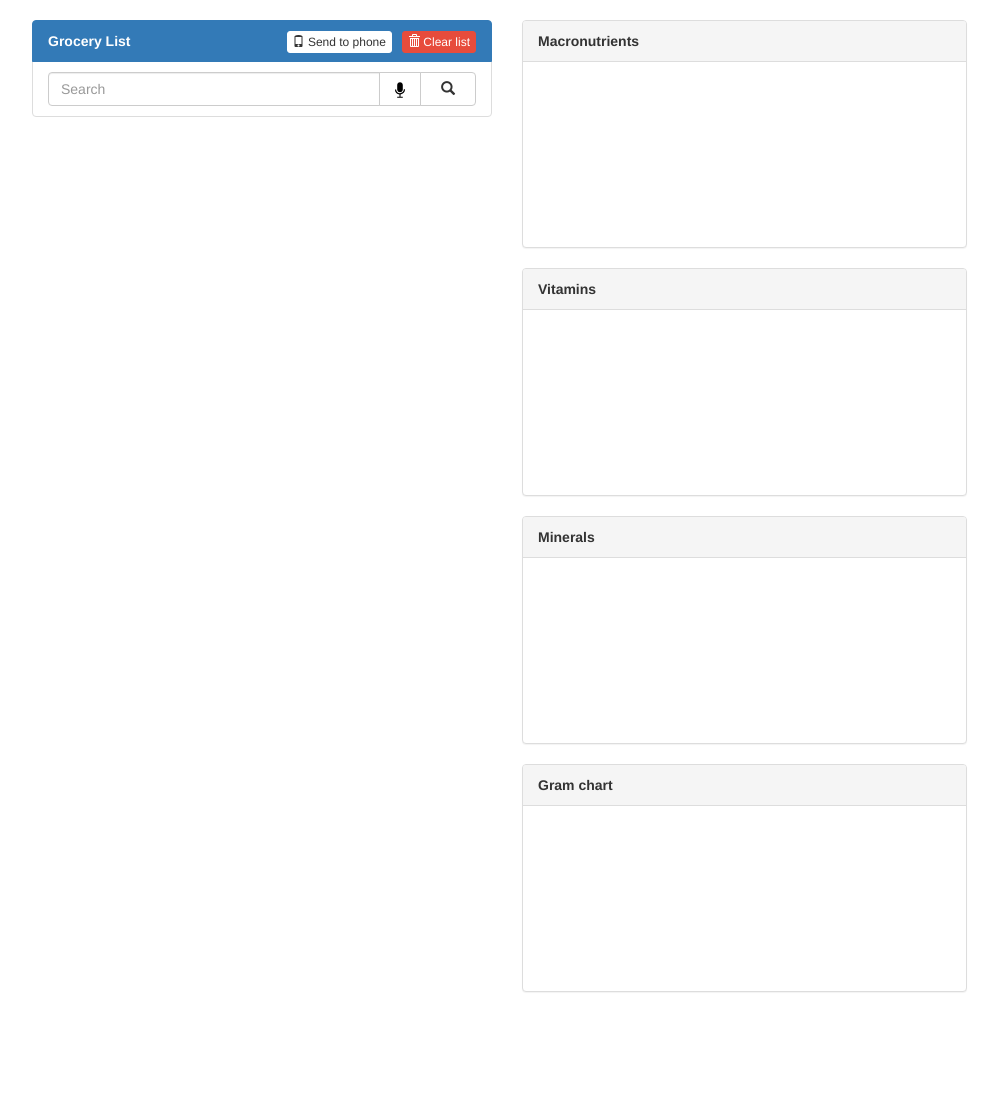
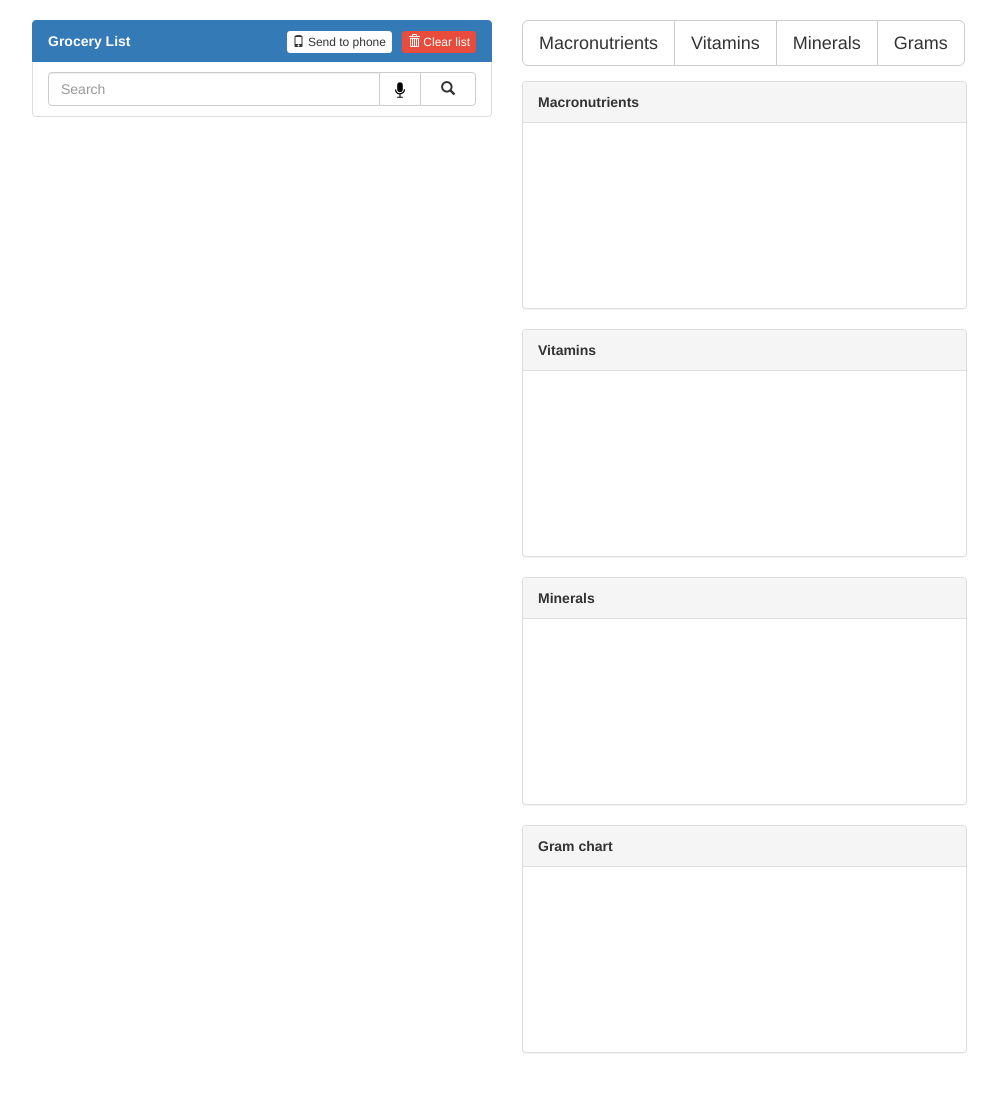
Before and after one commit to SmrtShopper/smart-shopper, a PHP site: page / in a window 1280 px wide. Shown: the part 52-1145 px from the top of the page, without its empty margins (133-1131 px from the left). Before the commit the page ends 1044 px from the top, so only its background shows below. Run offline with PHP 8.4, Linux system fonts and the light colour scheme; a map, chart or similar area stays blank; some libraries are stand-ins or nearby versions.

Commit message:
added buttons to hide and show charts

```diff
--- a/assets/css/desktop.css
+++ b/assets/css/desktop.css
@@ -18,6 +18,10 @@ html {
 
 .hover:hover {
   color: #7E7E7E;
+}
+
+#chart-buttons {
+  margin-bottom: 15px;
 }
 
 .panel-heading {
--- a/index.html
+++ b/index.html
@@ -44,7 +44,7 @@
 
 
 
-<div class="container" ng-controller="GroceryController">
+<div class="container" ng-controller="GroceryController" >
 
 
 
@@ -98,38 +98,46 @@
 
 
   <div id="charts" class="col-xs-12 col-md-6 col-offset-3">
-    <div class="panel panel-default">
+    <div id="chart-buttons" class="btn-group btn-group-lg">
+      <button type="button" class="btn btn-default" ng-click="show1()">Macronutrients</button>
+      <button type="button" class="btn btn-default" ng-click="show2()">Vitamins</button>
+      <button type="button" class="btn btn-default" ng-click="show3()">Minerals</button>
+      <button type="button" class="btn btn-default" ng-click="show4()">Grams</button>
+    </div>
+
+    <div id="radar1" class="panel panel-default">
       <div class="panel-heading">Macronutrients</div>
       <div class="panel-body">
-          <canvas id="radar1" class="chart chart-radar" data="data1" labels="labels1" options="radarOptions" series="radarSeries" colours="radarColors" legend="true">
+          <canvas  class="chart chart-radar" data="data1" labels="labels1" options="radarOptions" series="radarSeries" colours="radarColors" legend="true">
           </canvas>
 
       </div>
     </div>
 
-    <div class="panel panel-default">
+    <div id="radar2" class="panel panel-default">
       <div class="panel-heading">Vitamins</div>
       <div class="panel-body">
-          <canvas id="radar2" class="chart chart-radar" data="data2" labels="labels2" options="radarOptions" series="radarSeries" colours="radarColors" legend="true">
+          <canvas class="chart chart-radar" data="data2" labels="labels2" options="radarOptions" series="radarSeries" colours="radarColors" legend="true">
           </canvas>
       </div>
     </div>
 
-    <div class="panel panel-default">
+    <div id="radar3" class="panel panel-default">
       <div class="panel-heading">Minerals</div>
       <div class="panel-body">
-          <canvas id="radar3" class="chart chart-radar" data="data3" labels="labels3" options="radarOptions" series="radarSeries" colours="radarColors" legend="true">
+          <canvas class="chart chart-radar" data="data3" labels="labels3" options="radarOptions" series="radarSeries" colours="radarColors" legend="true">
           </canvas>
       </div>
     </div>
 
-    <div class="panel panel-default">
+    <div id="doughnut" class="panel panel-default">
       <div class="panel-heading">Gram chart</div>
       <div class="panel-body">
-        <canvas id="doughnut" class="chart chart-doughnut" data="data" labels="labels" options="options" >
+        <canvas class="chart chart-doughnut" data="data" labels="labels" options="options" >
         </canvas>
       </div>
     </div>
+
   </div>
 
 
```
Also changed, not shown: other parts of assets/css/desktop.css (+0 -39 lines), assets/js/groceryItem.js (+28 -10 lines).
